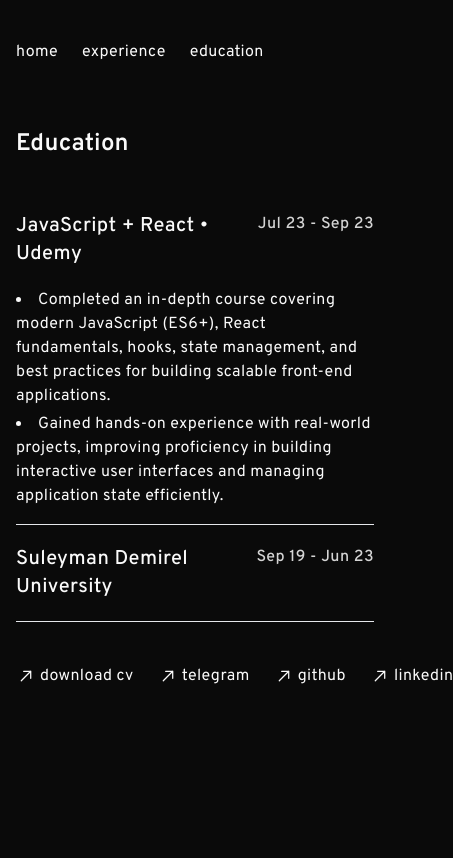
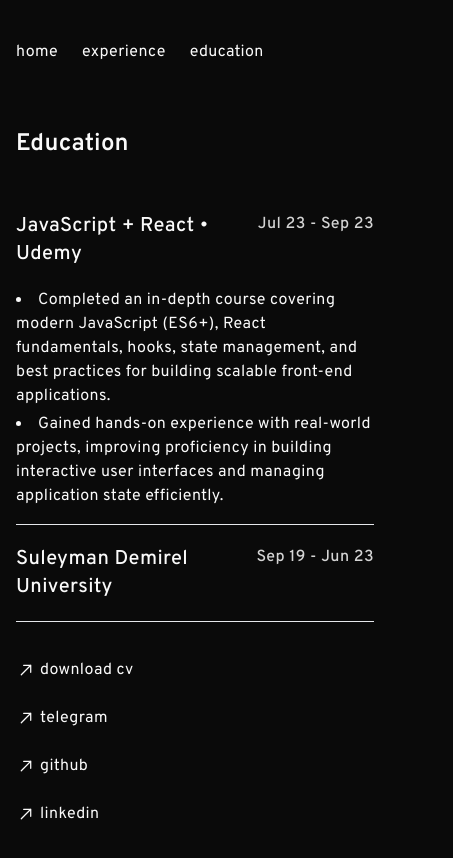
Before and after one commit to ye1sultan/portfolio, a Next.js app: page /education in a window 390 px wide. Shown: the top 858 px of the page, 453 px wide, since content can reach past the window. Built offline with nearby package versions, Linux system fonts and the light colour scheme.

Commit message:
fix: footer width overflow

```diff
--- a/src/shared/widgets/footer/index.tsx
+++ b/src/shared/widgets/footer/index.tsx
@@ -14,11 +14,11 @@ export const Footer = () => {
   };
 
   return (
-    <div className="flex gap-6 flex-col xs:flex-row">
+    <div className="flex gap-6 flex-col sm:flex-row">
       <Button
         onClick={handleCVDownload}
         variant="link"
-        className="flex gap-1 items-center text-base font-normal px-0"
+        className="flex gap-1 items-center text-base font-normal p-0 w-fit h-fit"
       >
         <MemoArrow className="text-xl rotate-45" />
         download cv
```
